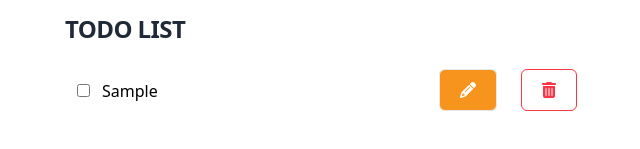
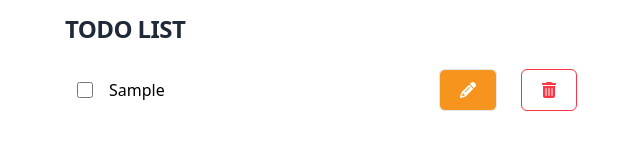
Before and after one commit to stinanerin/todo-list, a React (Vite) app: page / in a window 1280 px wide. Both pictures are taken after typing "Sample" into the empty fields and a click on the button "Add todo". Shown: the part 173-322 px from the top of the page, without its empty margins (319-959 px from the left). Built offline with nearby package versions, Linux system fonts and the light colour scheme.

Commit message:
Style checked todo & disable editBtn when checked

```diff
--- a/src/components/Button.jsx
+++ b/src/components/Button.jsx
@@ -5,7 +5,7 @@ import {
     faPlus,
 } from "@fortawesome/free-solid-svg-icons";
 
-const Button = ({ type, aria, onClick = () => {} }) => {
+const Button = ({ type, aria, onClick = () => {}, disabled = false }) => {
     let buttonDesign = {};
 
     switch (type) {
@@ -32,11 +32,22 @@ const Button = ({ type, aria, onClick = () => {} }) => {
             break;
     }
 
+    const buttonClasses = `h-full px-5 py-2 font-medium rounded-md ${
+        disabled ? "opacity-50 cursor-not-allowed" : ""
+    } ${buttonDesign.classes}`;
+
+    const handleClick = () => {
+        if (!disabled) {
+            onClick();
+        }
+    };
+
     return (
         <button
-            onClick={onClick}
-            className={`h-full px-5 py-2 font-medium rounded-md ${buttonDesign.classes}`}
+            onClick={handleClick}
+            className={buttonClasses}
             aria-label={buttonDesign.aria}
+            disabled={disabled}
         >
             {buttonDesign.content}
         </button>
--- a/src/components/TodoItem.jsx
+++ b/src/components/TodoItem.jsx
@@ -9,16 +9,21 @@ const TodoItem = ({
     toggleEditTodo,
 }) => {
     return (
-        <li className="flex justify-between items-center gap-6 mb-4">
-            <div className="w-full">
+        <li className="flex justify-between items-center gap-6 mb-4 ">
+            <div className="w-full flex items-center px-3 py-2 ">
                 <input
                     type="checkbox"
                     checked={completed}
                     onChange={(e) => toggleTodo(id, e.target.checked)}
-                    id="todoCheckbox"
-                    className="m-3"
+                    id={`todoCheckbox-${id}`}
+                    className="h-4 w-4 "
                 />
-                <label htmlFor="todoCheckbox">{title}</label>
+                <label
+                    htmlFor={`todoCheckbox-${id}`}
+                    className={`ml-4 ${completed ? "line-through" : ""}`}
+                >
+                    {title}
+                </label>
             </div>
             {/*
                 the item will be delted on render
@@ -30,6 +35,7 @@ const TodoItem = ({
                 onClick={() => {
                     toggleEditTodo(id);
                 }}
+                disabled={completed}
             />
             <Button
                 type="delete"
--- a/tailwind.config.js
+++ b/tailwind.config.js
@@ -11,7 +11,6 @@ export default {
                 danger: "#fc3544",
                 grey_100: "#E8ECF4",
                 grey_300: "#bac6de",
-                // Add more color variables as needed
             },
         },
     },
```
Also changed, not shown: src/index.css (+3 -4 lines).
